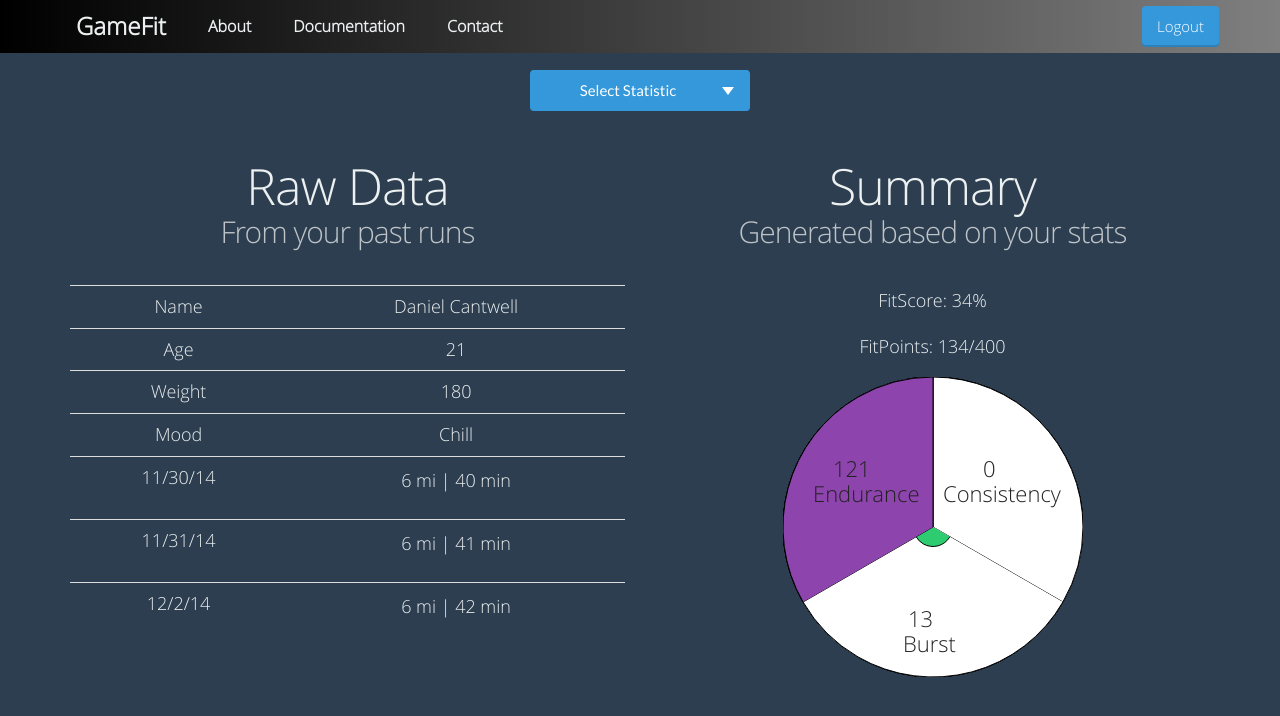
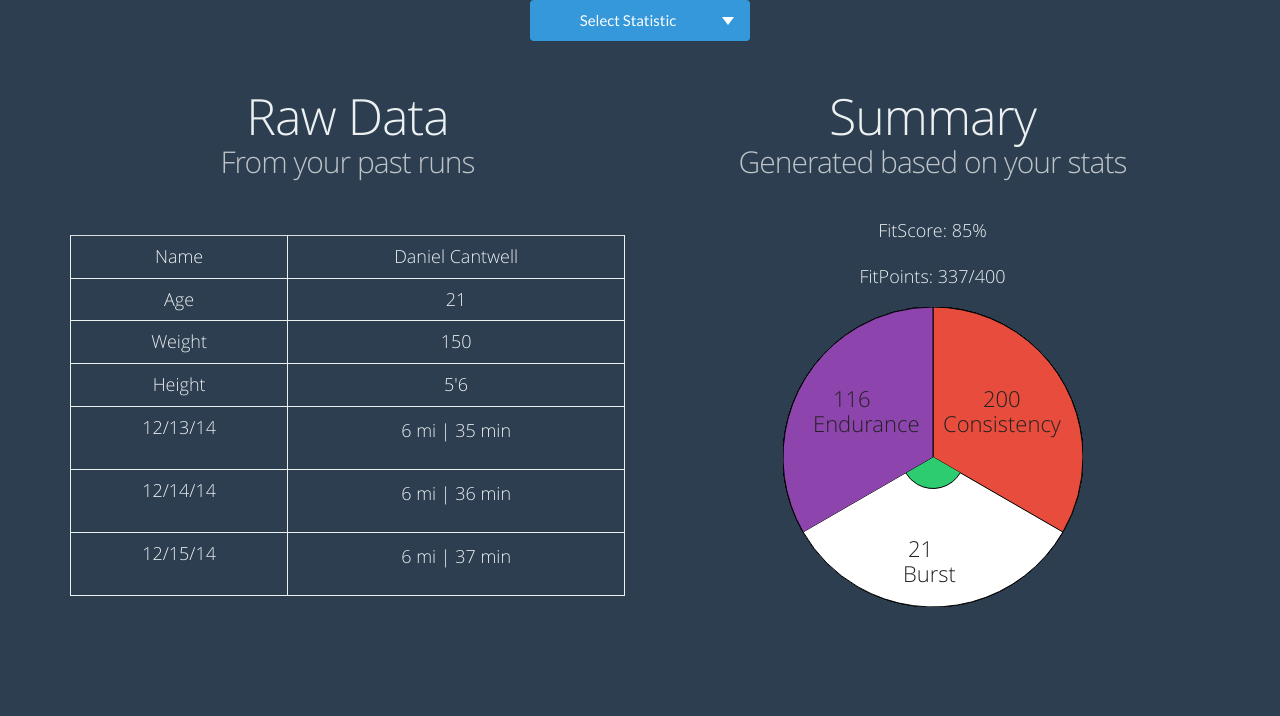
Before and after one commit to Danielis/GameFit, a plain HTML site: page demo.html in a window 1280 px wide. Drawn offline with nearby package versions, Linux system fonts and the light colour scheme.

Commit message:
Changed filler text and added new images, modified demo

```diff
--- a/css/about.css
+++ b/css/about.css
@@ -1,3 +1,7 @@
+.marketing{
+	margin-top: 25px;
+	margin-bottom: 50px;
+}
 .marketing .col-lg-4 {
     margin-bottom: 20px;
     text-align: center;
--- a/css/demo.css
+++ b/css/demo.css
@@ -1,12 +1,26 @@
+#myCanvas{
+	width: 300px;
+	height: 300px;
+	background-color: #2c3e50;
+}
 .body {
 	overflow: hidden;
 }
 .main {
-	margin-top: 30px;
+	/*margin-top: 30px;*/
 }
 .select {
-	margin-top: 40px;
+	/*margin-top: 40px;*/
 }
 .small{
 	font-weight: bold;
 }
+.table{
+	width: 100%;
+	margin-top: 50px;
+	margin-bottom: 20px;
+	border: 1px solid;
+}
+.table td{
+	border: 1px solid;
+}
--- a/css/index.css
+++ b/css/index.css
@@ -1,5 +1,6 @@
 body {
 	overflow: hidden;
+	background-color: black;
 }
 #myCarousel {
 	text-shadow: 0 1px 3px rgba(0, 0, 0, .5);
@@ -21,6 +22,7 @@ body {
 	left: 0;
 	min-width: 1000px;
 	height: 700px;
+	opacity: .8;
 }
 @media (min-width: 768px) {
 	.carousel-caption p {
--- a/demo.html
+++ b/demo.html
@@ -20,29 +20,6 @@
 	<link rel="stylesheet" href="css/demo.css">
 </head>
 <body>
-    <!-- Navbar -->
-    <nav class="navbar navbar-default navbar-embossed navbar-fixed-top" data-role="navigation">
-        <div class="container">
-            <div class="navbar-header">
-                <button type="button" class="navbar-toggle collapsed" data-toggle="collapse" data-target="#navbar" data-aria-expanded="false" data-aria-controls="navbar">
-                    <span class="sr-only">Toggle navigation</span>
-                    <span class="icon-bar"></span>
-                    <span class="icon-bar"></span>
-                    <span class="icon-bar"></span>
-                </button>
-                <a class="navbar-brand" href="index.html">GameFit</a>
-            </div>
-            <div id="navbar" class="collapse navbar-collapse">
-                <ul class="nav navbar-nav">
-                    <li><a href="about.html">About</a></li>
-                    <li><a href="documentation.html">Documentation</a></li>
-                    <li><a href="contact.html">Contact</a></li>
-                </ul>
-                <a href="index.html" class="btn btn-info navbar-btn navbar-right btn-embossed" data-role="button">Logout</a>
-            </div>
-        </div>
-    </nav> <!-- /.navbar -->
-
 	<section class="main container">
 		<div data-ng-controller="gamefitController">
 			<div>
@@ -57,7 +34,7 @@
 						<tbody>
 							<tr>
 								<td>Name</td>
-								<td>{{currUser.first}}</td>
+								<td>{{currUser.first}} {{currUser.last}}</td>
 							</tr>
 							<tr>
 								<td>Age</td>
@@ -68,8 +45,9 @@
 								<td>{{currUser.Weight}}</td>
 							</tr>
 							<tr>
-								<td>Mood</td>
-								<td>{{currUser.mood}}</td>
+								<td>Height</td>
+								<td>{{currUser.Height}}</td>
+							</tr>
 							</tr>
 							<tr data-ng-repeat="activity in currUser.activity">
 								<td>{{activity.date}}</td>
--- a/js/data.json
+++ b/js/data.json
@@ -1,117 +1,113 @@
 [
 	{
 		"id": 1,
-		"first": "Daniel Cantwell",
-		"last": "Endurance",
+		"first": "Daniel",
+		"last": "Cantwell",
 		 "Age": 21,
-		 "Weight": 180,
-		 "mood": "Chill",
-		 "city": "Los Angeles",
+		 "Weight": 150,
+		 "Height": "5'6",
 		 "activity":[
 		 	{
 		 		"runId": 1,
-		 		"date": "11/30/14",
+		 		"date": "12/13/14",
 		 		"runDistance": 6,
-		 		"runTime": 40
+		 		"runTime": 35
 		 	},
 		 	{
 		 		"runId": 2,
-		 		"date": "11/31/14",
+		 		"date": "12/14/14",
 		 		"runDistance": 6,
-		 		"runTime": 41
+		 		"runTime": 36
 		 	},
 		 	{
 		 		"runId": 3,
-		 		"date": "12/2/14",
+		 		"date": "12/15/14",
 		 		"runDistance": 6,
-		 		"runTime": 42
+		 		"runTime": 37
 		 	}
 		 ]
 	},
 	{
 		"id": 3,
-		"first": "Bad Runner",
-		"last": "Fast and consistent",
+		"first": "Usain",
+		"last": "Bolt",
 		 "Age": 21,
-		 "Weight": 200,
-		 "mood": "Dark",
-		 "city": "San Fransisco",
+		 "Weight": 207,
+		 "Height": "6'5",
 		 "activity":[
 		 	{
 		 		"runId": 1,
-		 		"date": "11/31/14",
-		 		"runDistance": 1,
-		 		"runTime": 4
+		 		"date": "11/13/14",
+		 		"runDistance": 10,
+		 		"runTime": 40
 		 	},
 		 	{
 		 		"runId": 2,
-		 		"date": "12/1/14",
-		 		"runDistance": 1,
-		 		"runTime": 4
+		 		"date": "11/14/14",
+		 		"runDistance": 10,
+		 		"runTime": 40
 		 	},
 		 	{
 		 		"runId": 1,
-		 		"date": "12/2/14",
-		 		"runDistance": 1,
-		 		"runTime": 4
+		 		"date": "11/15/14",
+		 		"runDistance": 10,
+		 		"runTime": 40
 		 	}
 		 ]
 	},
 	{
 		"id": 4,
-		"first": "Bad Runner",
-		"last": "Endurance",
-		 "Age": 21,
-		 "Weight": 200,
-		 "mood": "Happy",
-		 "city": "San Diego",
+		"first": "Kabir",
+		"last": "Gupta",
+		 "Age": 22,
+		 "Weight": 180,
+		 "Height": "6'0",
 		 "activity":[
 		 	{
 		 		"runId": 1,
-		 		"date": "11/31/14",
-		 		"runDistance": 3,
-		 		"runTime": 40
+		 		"date": "12/13/14",
+		 		"runDistance": 6,
+		 		"runTime": 35
 		 	},
 		 	{
 		 		"runId": 2,
-		 		"date": "12/1/14",
-		 		"runDistance": 3,
-		 		"runTime": 40
+		 		"date": "12/14/14",
+		 		"runDistance": 6,
+		 		"runTime": 34
 		 	},
 		 	{
 		 		"runId": 1,
-		 		"date": "12/2/14",
-		 		"runDistance": 3,
-		 		"runTime": 35
+		 		"date": "12/15/14",
+		 		"runDistance": 6,
+		 		"runTime": 33
 		 	}
 		 ]
 	},
 	{
 		"id": 2,
-		"first": "Daniel Silva",
-		"last": "Consistency",
-		 "Age": 21,
-		 "Weight": 300,
-		 "mood": "Christmas",
-		 "city": "London, UK",
+		"first": "Daniel",
+		"last": "Silva",
+		 "Age": 22,
+		 "Weight": 210,
+		 "Height": "6'0",
 		 "activity":[
 		 	{
 		 		"runId": 1,
-		 		"date": "11/31/14",
+		 		"date": "12/13/14",
 		 		"runDistance": 1,
-		 		"runTime": 10
+		 		"runTime": 20
 		 	},
 		 	{
 		 		"runId": 2,
-		 		"date": "12/1/14",
+		 		"date": "12/14/14",
 		 		"runDistance": 1,
-		 		"runTime": 10
+		 		"runTime": 19
 		 	},
 		 	{
 		 		"runId": 1,
-		 		"date": "12/2/14",
+		 		"date": "12/15/14",
 		 		"runDistance": 1,
-		 		"runTime": 9
+		 		"runTime": 18
 		 	}
 		 ]
 	}
```
Also changed, not shown: about.html (+9 -9 lines), docs_reference.html (renamed from docs_pc_games.html, +1 -1 lines), documentation.html (+3 -2 lines), index.html (+5 -5 lines), js/docs.js (+6 -6 lines), documentationContent.html (added), images/augmented.jpg (added), images/devices2.jpg, images/easy2.jpg (added), images/main2.jpg, images/runner.jpg (added), lib/bootstrap/js/carousel.js.
